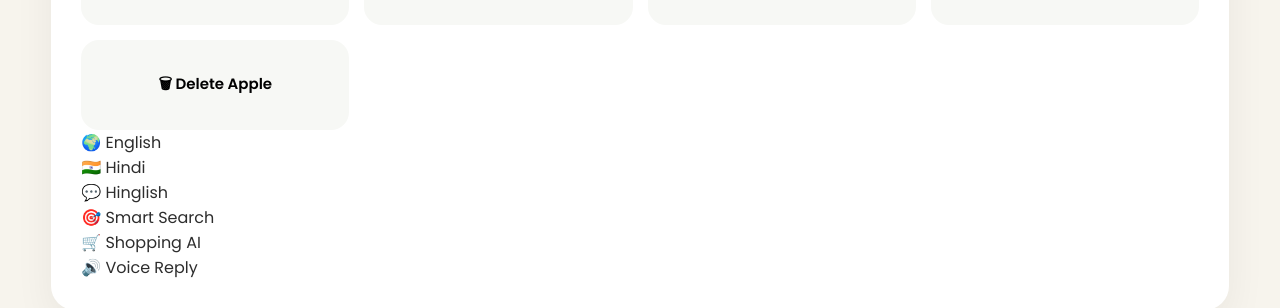
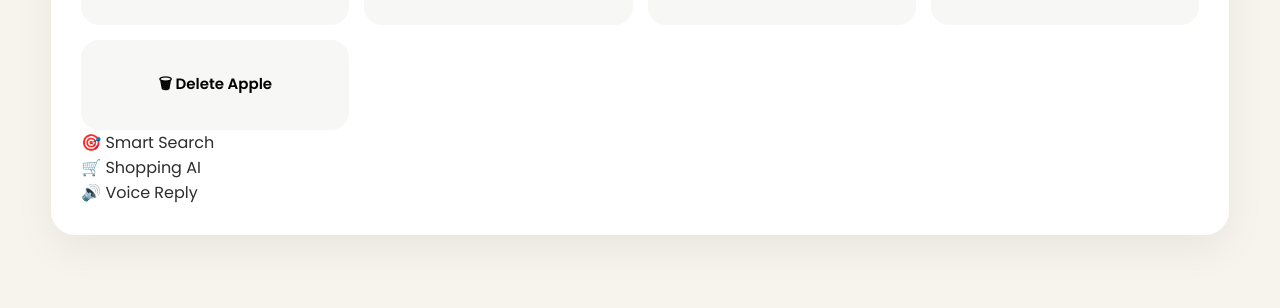
Before and after one commit to AnuragGupta2105/VoiceStock-AI, a React (Vite) app in the folder client/: page /dashboard in a window 1280 px wide. Shown: the part 2780-3088 px from the top of the page. Built offline with nearby package versions, Linux system fonts and the light colour scheme; no server answers; sample sign-in values are in the browser's storage.

Commit message:
Enhanced multilingual voice assistant

```diff
--- a/client/src/components/VoiceCommand.jsx
+++ b/client/src/components/VoiceCommand.jsx
@@ -681,24 +681,6 @@ processCommand("Delete Apples")
 
 <div className="feature">
 
-🌍 English
-
-</div>
-
-<div className="feature">
-
-🇮🇳 Hindi
-
-</div>
-
-<div className="feature">
-
-💬 Hinglish
-
-</div>
-
-<div className="feature">
-
 🎯 Smart Search
 
 </div>
```
